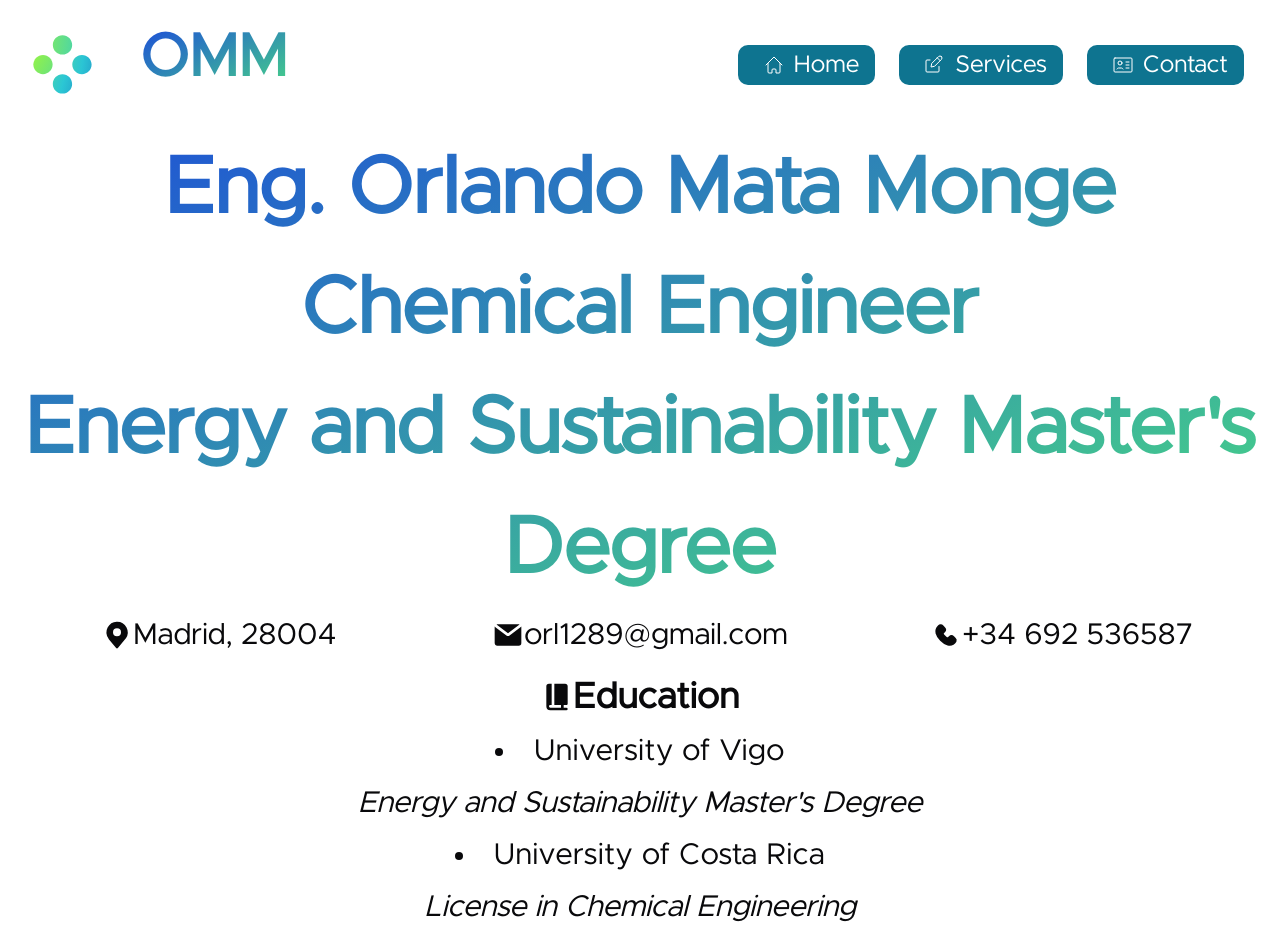
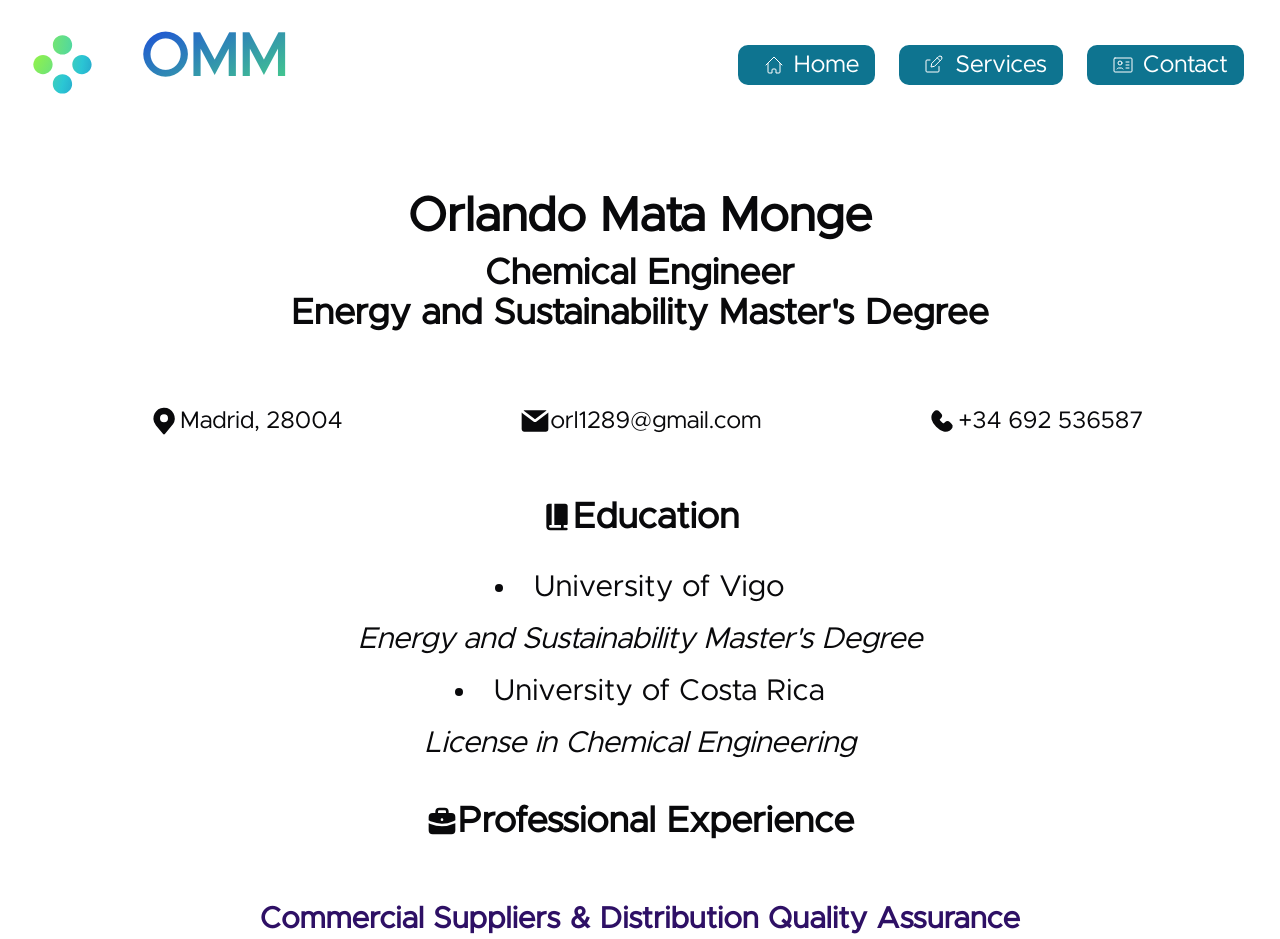
Before and after one commit to orl1289/boilerplate, a React (Vite) app: page /english in a window 1280 px wide. Shown: the top 939 px of the page. Built offline with nearby package versions, Linux system fonts and the light colour scheme.

Commit message:
Modified some format of resume section in english.

```diff
--- a/src/pages/English.tsx
+++ b/src/pages/English.tsx
@@ -9,19 +9,27 @@ function English() {
         <NavBar />
       </header>
 
-      <section className="m-auto">
+      <section className="container m-auto laptop:px-10">
         {/* <!--------------------- Intro --------------------------------------------------------------> */}
-        <div className="text-center text-[0.6rem] tablet:text-base laptop:text-xl">
-          <h1 className="font-bold bg-gradient-to-br from-blue-700 to-green-400 bg-clip-text text-transparent box-decoration-clone">
+        <div className="text-center m-10 py-3">
+          <h1 className="font-bold box-decoration-clone text-3xl tablet:text-4xl laptop:text-5xl">
             <span className="leading-normal">
-              <p>Eng. Orlando Mata Monge</p>
-              <p>Chemical Engineer</p>
-              <p>Energy and Sustainability Master's Degree</p>
+              <p>Orlando Mata Monge</p>
             </span>
           </h1>
+          <h1 className="box-decoration-clone text-2xl tablet:text-3xl laptop:text-4xl">
+            <p>Chemical Engineer</p>
+            <p>Energy and Sustainability Master's Degree</p>
+          </h1>
+          {/* <div className="text-xl m-2 grid tablet:text-xl laptop:text-2xl tablet:grid-cols-4 py-5">
+            <p>Quality Assurance</p>
+            <p> Regulatory Support</p>
+            <p> IT & Data Management</p>
+            <p> Business Insight</p>
+          </div> */}
         </div>
 
-        <div className="text-xl m-2 grid tablet:text-2xl laptop:text-3xl tablet:grid-cols-3">
+        <div className="text-xl m-2 grid tablet:text-xl laptop:text-2xl tablet:grid-cols-3 py-5">
           <div className="flex justify-center items-center">
             <svg
               className="h-full max-w-[1rem] tablet:max-w-[1.4rem] laptop:max-w-[1.8rem] desktop:max-w-[2rem]"
@@ -67,7 +75,7 @@ function English() {
 
         {/* // <!--------------------- Education --------------------------------------------------------------> */}
         <div className="text-center p-4 m-2">
-          <div className="flex justify-center items-center">
+          <div className="flex justify-center items-center p-4">
             <svg
               className="h-full max-w-[1rem] tablet:max-w-[1.4rem] laptop:max-w-[1.8rem] desktop:max-w-[2rem]"
               aria-hidden="true"
@@ -86,14 +94,14 @@ function English() {
             </h1>
           </div>
 
-          <h2 className="text-[1.3rem] p-4 list-item list-inside tablet:text-2xl laptop:text-3xl">
+          <h2 className="text-base p-4 list-item list-inside tablet:text-xl laptop:text-3xl">
             University of Vigo
           </h2>
           <p className=" text-2xl tablet:text-3xl tablet:mx-20 italic">
             {" "}
             Energy and Sustainability Master's Degree
           </p>
-          <h2 className="text-[1.3rem] p-4 list-item list-inside tablet:text-2xl laptop:text-3xl">
+          <h2 className="text-[1.3rem] p-4 list-item list-inside tablet:text-xl laptop:text-3xl">
             University of Costa Rica
           </h2>
           <p className=" text-2xl tablet:text-3xl tablet:mx-20 italic">
@@ -126,7 +134,7 @@ function English() {
 
         {/* < />!-- Edit Experience  --> */}
         {/* <!-- #1 --> */}
-        <div className="text-center p-4 m-2">
+        {/* <div className="text-center p-4 m-2">
           <h2 className="text-xl m-5 font-semibold tablet:text-2xl laptop:text-3xl">
             {" "}
             <p className="text-violet-950 text-4xl">
@@ -171,12 +179,12 @@ function English() {
               and KPIs (Sharepoint optimization, reporting tools).
             </p>
           </div>
-        </div>
+        </div> */}
         {/* <!-- #2 --> */}
         <div className="text-center p-4 m-2">
           <h2 className="text-xl m-5 font-semibold tablet:text-2xl laptop:text-3xl">
             {" "}
-            <p className="text-violet-950 text-4xl">
+            <p className="text-violet-950 text-3xl">
               Commercial Suppliers & Distribution Quality Assurance
             </p>
             <p>
```
